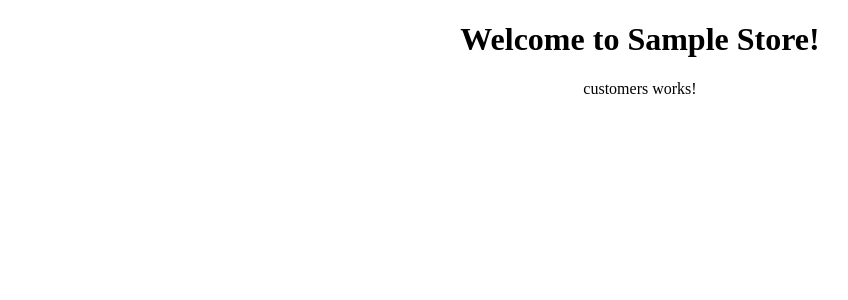
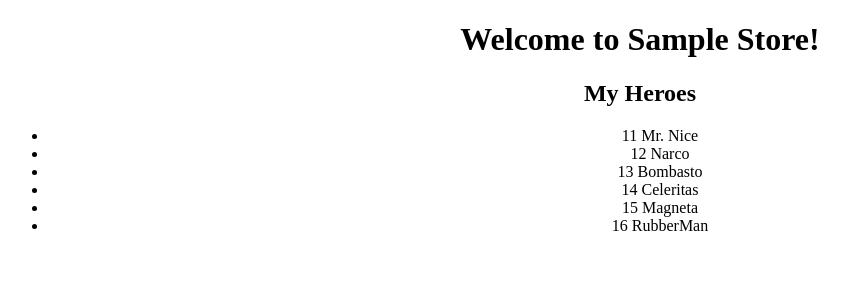
Before and after one commit to mmnabi/SampleStoreUI, an Angular app in the folder UOW-WebUI/: page / in a window 1280 px wide. Shown: the top 300 px of the page, without its empty margins (0-848 px from the left). Built offline with nearby package versions, Linux system fonts and the light colour scheme.

Commit message:
customers component populated with mock customers

```diff
--- a/UOW-WebUI/src/app/customers/customers.component.html
+++ b/UOW-WebUI/src/app/customers/customers.component.html
@@ -1,3 +1,6 @@
-<p>
-  customers works!
-</p>
+<h2>My Heroes</h2>
+<ul>
+  <li *ngFor="let customer of customers">
+    <span>{{customer.id}}</span> {{customer.firstName}}
+  </li>
+</ul>
--- a/UOW-WebUI/src/app/customers/customers.component.ts
+++ b/UOW-WebUI/src/app/customers/customers.component.ts
@@ -1,4 +1,5 @@
 import { Component, OnInit } from '@angular/core';
+import { CUSTOMERS } from '../models/mock-customers';
 
 @Component({
   selector: 'app-customers',
@@ -12,4 +13,6 @@ export class CustomersComponent implements OnInit {
   ngOnInit() {
   }
 
+  customers = CUSTOMERS;
+
 }
--- /dev/null
+++ b/UOW-WebUI/src/app/models/mock-customers.ts
@@ -0,0 +1,10 @@
+import { Customer } from './customer';
+
+export const CUSTOMERS: Customer[] = [
+  { id: 11, firstName: 'Mr. Nice', lastName: 'Man', city: 'Dhaka', country: 'Bangladesh', phone: '123456' },
+  { id: 12, firstName: 'Narco', lastName: 'Man', city: 'Dhaka', country: 'Bangladesh', phone: '123456'  },
+  { id: 13, firstName: 'Bombasto', lastName: 'Man', city: 'Dhaka', country: 'Bangladesh', phone: '123456'  },
+  { id: 14, firstName: 'Celeritas', lastName: 'Man', city: 'Dhaka', country: 'Bangladesh', phone: '123456'  },
+  { id: 15, firstName: 'Magneta', lastName: 'Man', city: 'Dhaka', country: 'Bangladesh', phone: '123456'  },
+  { id: 16, firstName: 'RubberMan', lastName: 'Man', city: 'Dhaka', country: 'Bangladesh', phone: '123456'  }
+];
```
